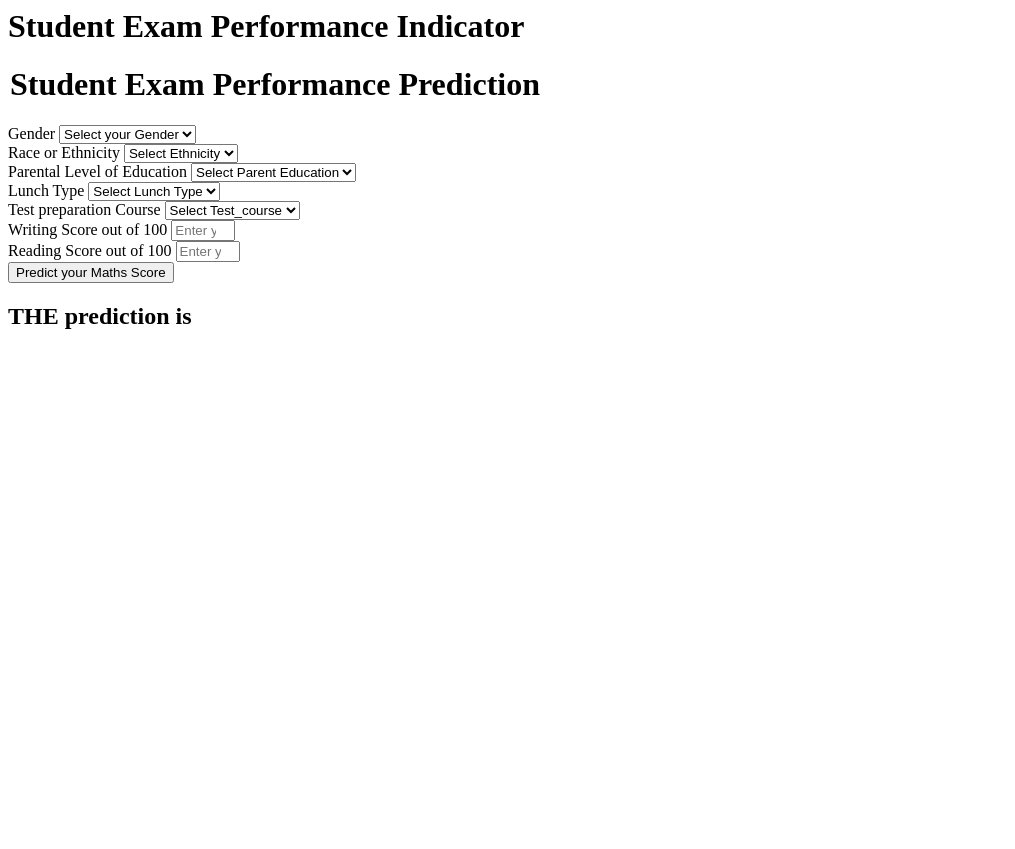
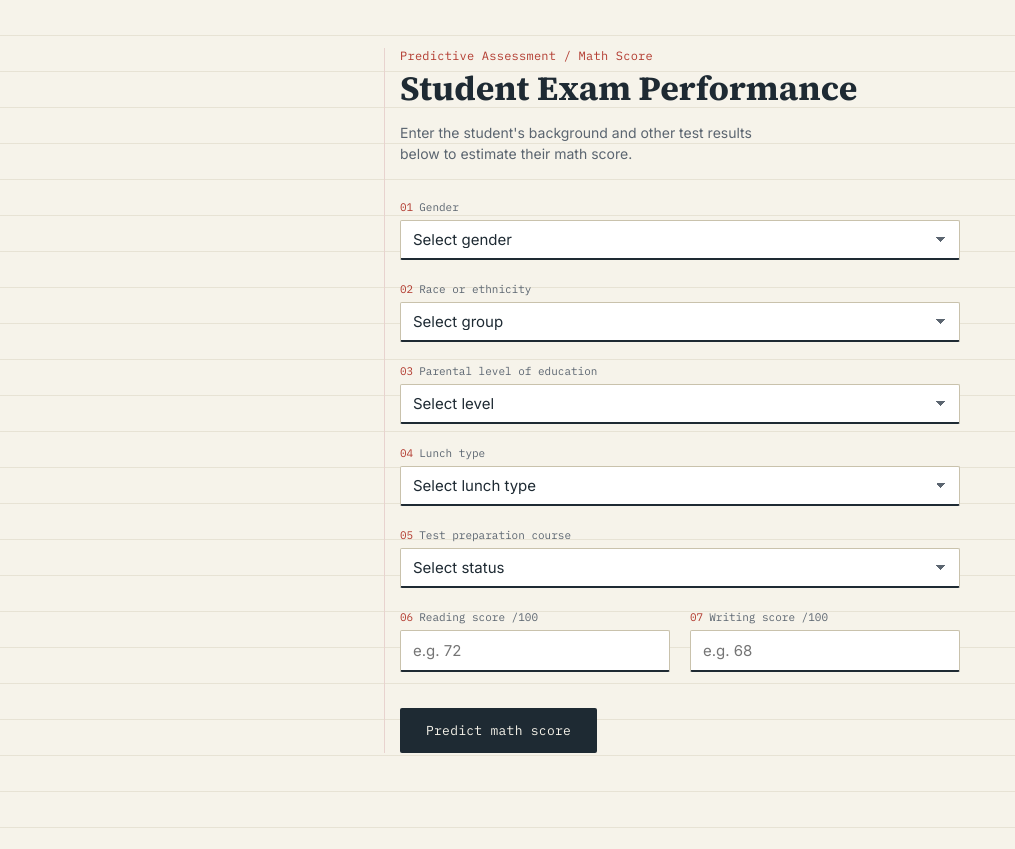
Before and after one commit to sivaramachandran010401-beep/ML-Project, a Flask app: page /predictdata in a window 1280 px wide. Shown: the whole page, without its empty margins (0-1015 px from the left). Before the commit the page ends 329 px from the top, so only its background shows below. Run offline with Flask 3, Linux system fonts and the light colour scheme.

Commit message:
Frontend

```diff
--- a/templates/home.html
+++ b/templates/home.html
@@ -1,111 +1,258 @@
-<html>
+<html lang="en"><head>
+<meta charset="UTF-8">
+<meta name="viewport" content="width=device-width, initial-scale=1">
+<title>Exam Score Predictor</title>
+<link href="https://fonts.googleapis.com/css2?family=Source+Serif+4:opsz,wght@8..60,400;8..60,600;8..60,700&amp;family=IBM+Plex+Mono:wght@400;500&amp;family=Inter:wght@400;500;600&amp;display=swap" rel="stylesheet">
+<style>
+  :root{
+    --paper:#f6f3ea;
+    --paper-line:#d8d2bf;
+    --ink:#1e2a33;
+    --ink-soft:#5b6570;
+    --red:#b23a2f;
+    --red-soft:#e8d3cf;
+    --field-bg:#ffffff;
+  }
+  *{box-sizing:border-box;}
+  body{
+    margin:0;
+    background:
+      repeating-linear-gradient(
+        var(--paper) 0px, var(--paper) 35px,
+        var(--paper-line) 36px
+      );
+    background-color:var(--paper);
+    font-family:'Inter',sans-serif;
+    color:var(--ink);
+    min-height:100vh;
+    padding:48px 20px 80px;
+  }
+  .sheet{
+    max-width:640px;
+    margin:0 auto;
+    position:relative;
+  }
+  .margin-rule{
+    position:absolute;
+    left:64px;
+    top:0;
+    bottom:0;
+    width:1px;
+    background:var(--red-soft);
+  }
+  header{
+    padding-left:80px;
+    margin-bottom:36px;
+  }
+  .kicker{
+    font-family:'IBM Plex Mono',monospace;
+    font-size:12px;
+    color:var(--red);
+    letter-spacing:.02em;
+  }
+  h1{
+    font-family:'Source Serif 4',serif;
+    font-weight:700;
+    font-size:34px;
+    line-height:1.15;
+    margin:6px 0 8px;
+  }
+  .subhead{
+    font-size:14px;
+    color:var(--ink-soft);
+    max-width:44ch;
+    line-height:1.5;
+  }
+  form{
+    padding-left:80px;
+  }
+  .field{
+    margin-bottom:22px;
+  }
+  .field-row{
+    display:grid;
+    grid-template-columns:1fr 1fr;
+    gap:20px;
+  }
+  label{
+    display:block;
+    font-family:'IBM Plex Mono',monospace;
+    font-size:11px;
+    color:var(--ink-soft);
+    margin-bottom:6px;
+  }
+  label .num{
+    color:var(--red);
+    margin-right:6px;
+  }
+  select, input[type=number]{
+    width:100%;
+    font-family:'Inter',sans-serif;
+    font-size:15px;
+    color:var(--ink);
+    background:var(--field-bg);
+    border:1px solid #c9c2ac;
+    border-bottom:2px solid var(--ink);
+    border-radius:2px;
+    padding:10px 12px;
+    appearance:none;
+    -webkit-appearance:none;
+  }
+  select{
+    background-image:linear-gradient(45deg, transparent 50%, var(--ink-soft) 50%),
+                      linear-gradient(135deg, var(--ink-soft) 50%, transparent 50%);
+    background-position: calc(100% - 18px) center, calc(100% - 13px) center;
+    background-size:5px 5px, 5px 5px;
+    background-repeat:no-repeat;
+  }
+  select:focus, input:focus{
+    outline:none;
+    border-bottom-color:var(--red);
+  }
+  select:focus-visible, input:focus-visible{
+    outline:2px solid var(--red);
+    outline-offset:2px;
+  }
+  .submit-row{
+    margin-top:36px;
+  }
+  button{
+    font-family:'IBM Plex Mono',monospace;
+    font-size:13px;
+    letter-spacing:.02em;
+    color:var(--paper);
+    background:var(--ink);
+    border:none;
+    padding:14px 26px;
+    border-radius:2px;
+    cursor:pointer;
+  }
+  button:hover{ background:var(--red); }
+
+  .grade{
+    padding-left:80px;
+    margin-top:44px;
+    display:flex;
+    align-items:baseline;
+    gap:18px;
+  }
+  .grade-mark{
+    font-family:'Source Serif 4',serif;
+    font-weight:700;
+    font-size:56px;
+    color:var(--red);
+    line-height:1;
+    transform:rotate(-4deg);
+    display:inline-block;
+  }
+  .grade-label{
+    font-family:'IBM Plex Mono',monospace;
+    font-size:12px;
+    color:var(--ink-soft);
+  }
+  .grade-circle{
+    display:inline-block;
+    padding:4px 14px;
+    border:3px solid var(--red);
+    border-radius:50%;
+    transform:rotate(-4deg);
+  }
+
+  @media (max-width:520px){
+    .margin-rule{ left:20px; }
+    header, form, .grade{ padding-left:36px; }
+    .field-row{ grid-template-columns:1fr; gap:0; }
+  }
+</style>
+</head>
 <body>
-    <div class="login">
-       <h1>Student Exam Performance Indicator</h1>
+  <div class="sheet">
+    <div class="margin-rule"></div>
 
-       <form action="{{ url_for('predict_datapoint')}}" method="post">
-        <h1>
-            <legend>Student Exam Performance Prediction</legend>
-        </h1>
-        <div class="mb-3">
-            <label class="form-label">Gender</label>
-            <select class="form-control" name="gender" placeholder="Enter you Gender" required>
-                <option class="placeholder" selected disabled value="">Select your Gender</option>
-                <option value="male">
-                    Male
-                </option>
-                <option value="female">
-                    Female
-                </option>
+    <header>
+      <div class="kicker">Predictive Assessment / Math Score</div>
+      <h1>Student Exam Performance</h1>
+      <p class="subhead">Enter the student's background and other test results below to estimate their math score.</p>
+    </header>
+
+    <form action="{{ url_for('predict_datapoint') }}" method="post">
+
+      <div class="field">
+        <label><span class="num">01</span>Gender</label>
+        <select name="gender" required="">
+          <option value="" selected="" disabled="">Select gender</option>
+          <option value="male">Male</option>
+          <option value="female">Female</option>
         </select>
       </div>
-        <div class="mb-3">
-            <label class="form-label">Race or Ethnicity</label>
-            <select class="form-control" name="ethnicity" placeholder="Enter you ethnicity" required>
-                <option class="placeholder" selected disabled value="">Select Ethnicity</option>
-                <option value="group A">
-                    Group A
-                </option>
-                <option value="group B">
-                    Group B
-                </option>
-                <option value="group C">
-                    Group C
-                </option>
-                <option value="group D">
-                    Group D
-                </option>
-                <option value="group E">
-                    Group E
-                </option>
+
+      <div class="field">
+        <label><span class="num">02</span>Race or ethnicity</label>
+        <select name="ethnicity" required="">
+          <option value="" selected="" disabled="">Select group</option>
+          <option value="group A">Group A</option>
+          <option value="group B">Group B</option>
+          <option value="group C">Group C</option>
+          <option value="group D">Group D</option>
+          <option value="group E">Group E</option>
         </select>
       </div>
-        <div class="mb-3">
-            <label class="form-label">Parental Level of Education</label>
-            <select class="form-control" name="parental_level_of_education"
-                placeholder="Enter you Parent Education" required>
-                <option class="placeholder" selected disabled value="">Select Parent Education</option>
-                <option value="associate's degree">
-                    associate's degree
-                </option>
-                <option value="bachelor's degree">
-                    bachelor's degree
-                </option>
-                <option value="high school">
-                    high school
-                </option>
-                <option value="master's degree">
-                    master's degree
-                </option>
-                <option value="some college">
-                    some college
-                </option>
-                <option value="some high school">
-                    some high school
-                </option>
+
+      <div class="field">
+        <label><span class="num">03</span>Parental level of education</label>
+        <select name="parental_level_of_education" required="">
+          <option value="" selected="" disabled="">Select level</option>
+          <option value="associate's degree">Associate's degree</option>
+          <option value="bachelor's degree">Bachelor's degree</option>
+          <option value="high school">High school</option>
+          <option value="master's degree">Master's degree</option>
+          <option value="some college">Some college</option>
+          <option value="some high school">Some high school</option>
         </select>
       </div>
-        <div class="mb-3">
-            <label class="form-label">Lunch Type</label>
-            <select class="form-control" name="lunch" placeholder="Enter you Lunch" required>
-                <option class="placeholder" selected disabled value="">Select Lunch Type</option>
-                <option value="free/reduced">
-                    free/reduced
-                </option>
-                <option value="standard">
-                    standard
-                </option>
+
+      <div class="field">
+        <label><span class="num">04</span>Lunch type</label>
+        <select name="lunch" required="">
+          <option value="" selected="" disabled="">Select lunch type</option>
+          <option value="free/reduced">Free / reduced</option>
+          <option value="standard">Standard</option>
         </select>
       </div>
-        <div class="mb-3">
-            <label class="form-label">Test preparation Course</label>
-            <select class="form-control" name="test_preparation_course" placeholder="Enter you Course"
-                required>
-                <option class="placeholder" selected disabled value="">Select Test_course</option>
-                <option value="none">
-                    None
-                </option>
-                <option value="completed">
-                    Completed
-                </option>
+
+      <div class="field">
+        <label><span class="num">05</span>Test preparation course</label>
+        <select name="test_preparation_course" required="">
+          <option value="" selected="" disabled="">Select status</option>
+          <option value="none">None</option>
+          <option value="completed">Completed</option>
         </select>
       </div>
-        <div class="mb-3">
-            <label class="form-label">Writing Score out of 100</label>
-            <input class="form-control" type="number" name="reading_score"
-                placeholder="Enter your Reading score" min='0' max='100' />
+
+      <div class="field field-row">
+        <div>
+          <label><span class="num">06</span>Reading score /100</label>
+          <input type="number" name="reading_score" min="0" max="100" placeholder="e.g. 72" required="">
         </div>
-        <div class="mb-3">
-            <label class="form-label">Reading Score out of 100</label>
-            <input class="form-control" type="number" name="writing_score"
-                placeholder="Enter your Reading Score" min='0' max='100' />
+        <div>
+          <label><span class="num">07</span>Writing score /100</label>
+          <input type="number" name="writing_score" min="0" max="100" placeholder="e.g. 68" required="">
         </div>
-        <div class="mb-3">
-            <input class="btn btn-primary" type="submit" value="Predict your Maths Score" required />
+      </div>
+
+      <div class="submit-row">
+        <button type="submit">Predict math score</button>
       </div>
     </form>
-    <h2>
-       THE  prediction is {{results}}
-    </h2>
-   <body>
-</html>
+
+    {% if results is defined %}
+    <div class="grade">
+      <span class="grade-mark"><span class="grade-circle">{{ results }}</span></span>
+      <span class="grade-label">predicted&nbsp;math&nbsp;score&nbsp;/&nbsp;100</span>
+    </div>
+    {% endif %}
+
+  </div>
+
+
+</body></html>
```
Lines whose indentation alone changed are shown as unchanged.
